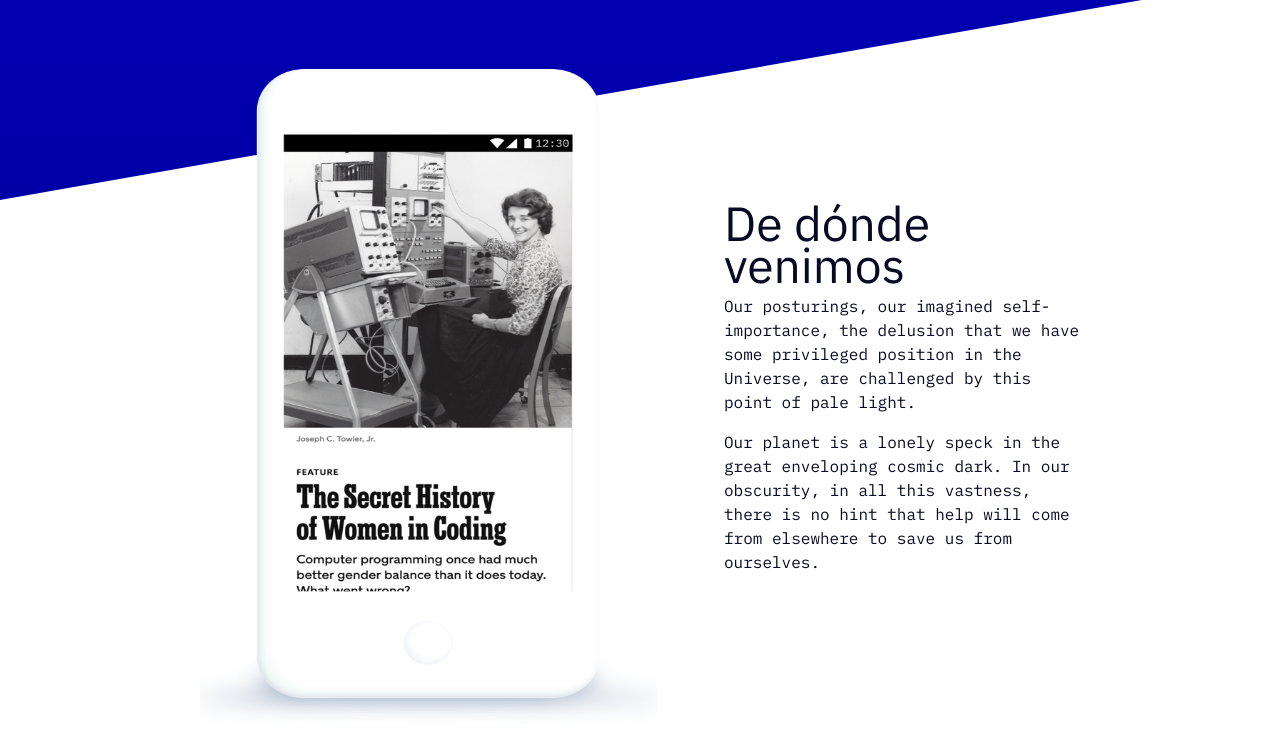
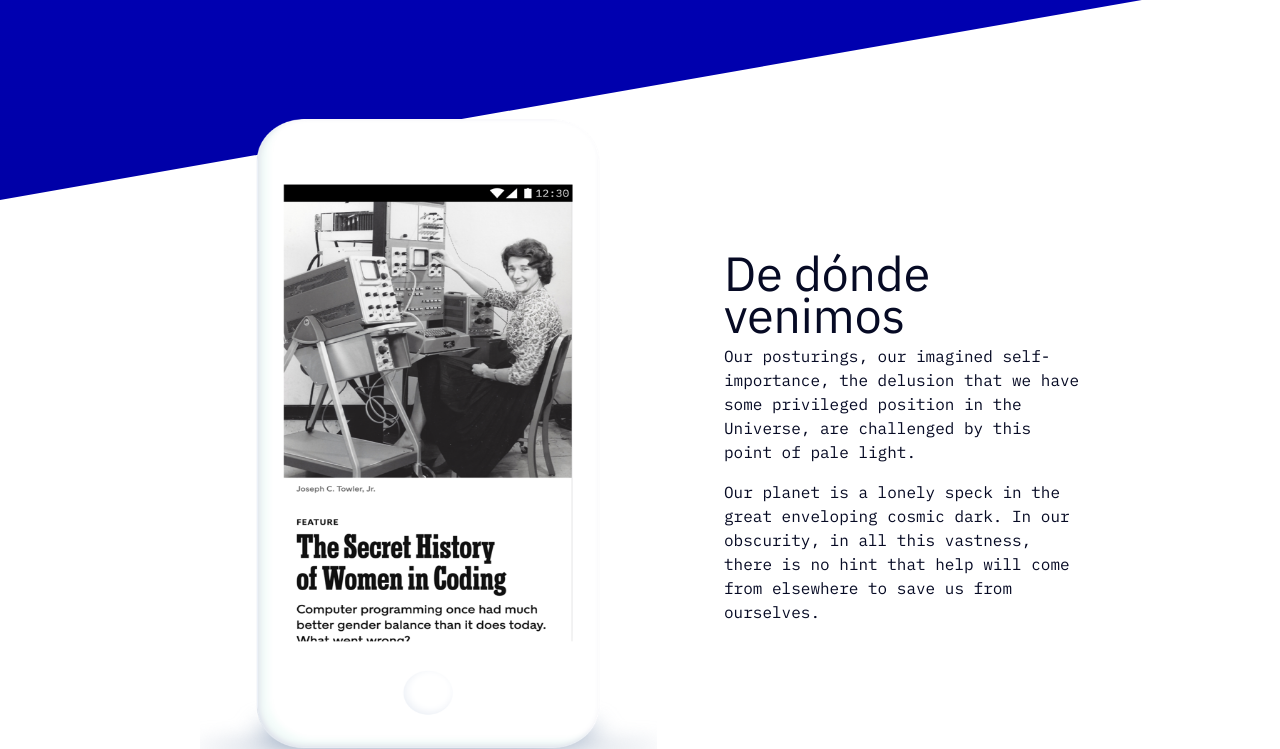
Before and after one commit to EtcGonza/Podcast, a plain HTML site: page index.html in a window 1280 px wide. Shown: the part 1831-2580 px from the top of the page. Drawn offline with nearby package versions, Linux system fonts and the light colour scheme.

Commit message:
Agregue un media query de 768 para que la seccion 'de donde venimos' sea mas responsiba

```diff
--- a/styles/style.css
+++ b/styles/style.css
@@ -390,21 +390,16 @@ h1 {
     margin-bottom: 16px;
 }
 
-
-/* @media (min-width: 768px) {
-    .seccion-venimos-textos {
-        width: 100%;
+@media (min-width: 768px) {
+    .seccion-venimos {
+        flex-wrap: wrap;
     }
-    .phone-img {
-        width: 207px;
-        height: 410px;
-    }
-} */
+}
 
 @media (min-width: 1024px) {
     .seccion-venimos {
         flex-wrap: nowrap;
-        top: -300px;
+        top: -250px;
     }
     .phone-img {
         width: 457px;
```
